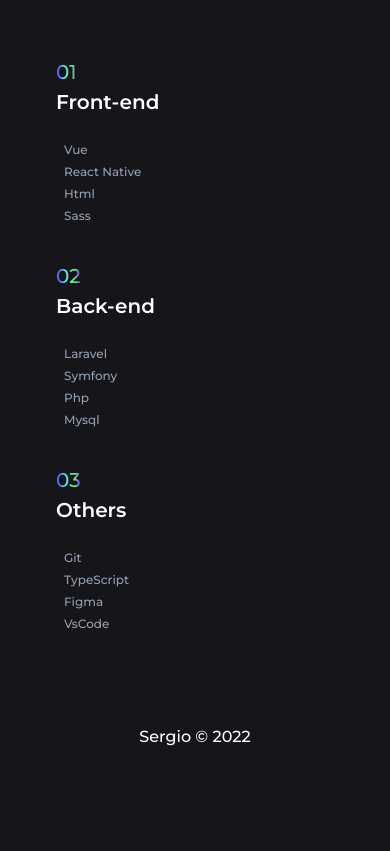
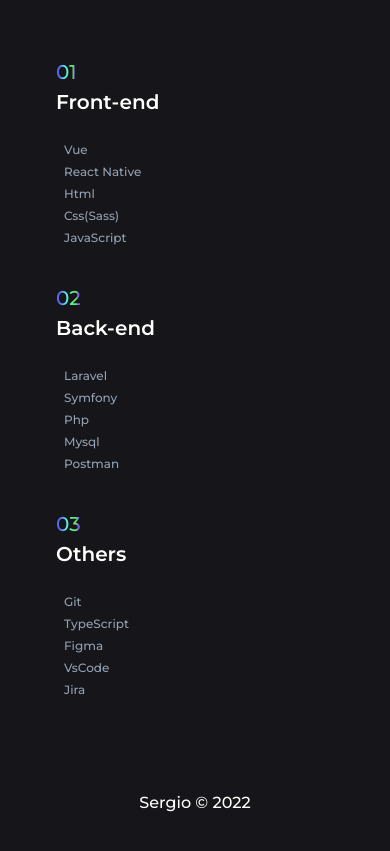
Before and after one commit to Semi-dios/analyst-sergio-penagos, a Vue app: page / in a window 390 px wide. Shown: the part 2280-3131 px from the top of the page. Before the commit the page ends 3077 px from the top, so only its background shows below. Built offline with nearby package versions, Linux system fonts and the light colour scheme; some icons are missing; what troisjs would draw is missing.

Commit message:
fix-scroll-mobile

```diff
--- a/src/locales/en.json
+++ b/src/locales/en.json
@@ -80,19 +80,22 @@
       "skill_1": "Vue",
       "skill_2": "React Native",
       "skill_3": "Html",
-      "skill_4": "Sass"
+      "skill_4": "Css(Sass)",
+      "skill_5": "JavaScript"
     },
     "back": {
       "skill_1": "Laravel",
       "skill_2": "Symfony",
       "skill_3": "Php",
-      "skill_4": "Mysql"
+      "skill_4": "Mysql",
+      "skill_5": "Postman"
     },
     "other": {
       "skill_1": "Git",
       "skill_2": "TypeScript",
       "skill_3": "Figma",
-      "skill_4": "VsCode"
+      "skill_4": "VsCode",
+      "skill_5": "Jira"
     }
   },
   "loading": {
--- a/src/locales/es.json
+++ b/src/locales/es.json
@@ -114,32 +114,24 @@
 
     "front": {
       "skill_1": "Vue",
-
       "skill_2": "React Native",
-
       "skill_3": "Html",
-
-      "skill_4": "Sass"
+      "skill_4": "Css(Sass)",
+      "skill_5": "JavaScript"
     },
-
     "back": {
       "skill_1": "Laravel",
-
       "skill_2": "Symfony",
-
       "skill_3": "Php",
-
-      "skill_4": "Mysql"
+      "skill_4": "Mysql",
+      "skill_5": "Postman"
     },
-
     "other": {
       "skill_1": "Git",
-
       "skill_2": "TypeScript",
-
       "skill_3": "Figma",
-
-      "skill_4": "VsCode"
+      "skill_4": "VsCode",
+      "skill_5": "Jira"
     }
   },
 
--- a/src/steps/AboutStep.vue
+++ b/src/steps/AboutStep.vue
@@ -3,7 +3,7 @@
     <div class="columns">
       <div
         class="column is-variable is-12-mobile is-9-tablet"
-        data-aos="fade-left"
+        data-aos="fade-up"
       >
         <div class="about-screen__description">
           <span class="text-gradient is-size-4-mobile is-size-3">{{
--- a/src/steps/HomeStep.vue
+++ b/src/steps/HomeStep.vue
@@ -5,7 +5,7 @@
         <div class="home-screen__title">
           <h1
             class="has-text-weight-bold title is-size-3-mobile is-size-1 is-spaced"
-            data-aos="fade-left"
+            data-aos="fade-up"
           >
             {{ $t("home.welcome") }}
             <span class="text-gradient">{{ $t("home.name") }}</span>
--- a/src/steps/ProjectStep.vue
+++ b/src/steps/ProjectStep.vue
@@ -28,7 +28,7 @@
 
               <h2
                 class="has-text-weight-bold is-size-4-mobile is-size-2 mb-6"
-                data-aos="fade-left"
+                data-aos="fade-up"
               >
                 {{ $t(`projects.name_${index}`) }}
               </h2>
@@ -72,7 +72,7 @@
               </div>
               <a
                 type="button"
-                data-aos="fade-left"
+                data-aos="fade-up"
                 :href="$t(`projects.site_${index}`)"
                 class="is-size-7-mobile is-size-5"
                 target="_blank"
--- a/src/steps/SkillStep.vue
+++ b/src/steps/SkillStep.vue
@@ -26,9 +26,9 @@
             {{ $t("skills.text_1") }}
           </h6>
 
-          <ul class="skill-screen__list" data-aos="fade-left">
+          <ul class="skill-screen__list" data-aos="fade-up">
             <li
-              v-for="index in 4"
+              v-for="index in 5"
               :key="index"
               class="has-text-weight-normal is-size-7-mobile is-size-6 mb-1"
             >
@@ -45,7 +45,7 @@
           </h6>
           <ul class="skill-screen__list" data-aos="fade-up">
             <li
-              v-for="index in 4"
+              v-for="index in 5"
               :key="index"
               class="has-text-weight-normal is-size-7-mobile is-size-6 mb-1"
             >
@@ -55,14 +55,14 @@
         </div>
       </div>
       <div class="column is-3-tablet is-variable is-12-mobile">
-        <div class="skill-screen__content-skill" data-aos="fade-left">
+        <div class="skill-screen__content-skill" data-aos="fade-up">
           <span class="text-gradient is-size-5-mobile is-size-4"> 03 </span>
           <h6 class="has-text-weight-semibold is-size-5-mobile is-size-4 mb-4">
             {{ $t("skills.text_3") }}
           </h6>
           <ul class="skill-screen__list" data-aos="fade-right">
             <li
-              v-for="index in 4"
+              v-for="index in 5"
               :key="index"
               class="has-text-weight-normal is-size-7-mobile is-size-6 mb-1"
             >
--- a/src/styles/main/_bg_dark.scss
+++ b/src/styles/main/_bg_dark.scss
@@ -92,10 +92,11 @@
           color: inherit;
           display: inline-flex;
           align-items: center;
+          cursor: pointer;
+
           &:hover,
           &:active {
             color: $primary-50;
-            cursor: pointer;
           }
 
           &:first-child {
--- a/src/styles/main/_bg_light.scss
+++ b/src/styles/main/_bg_light.scss
@@ -92,10 +92,11 @@
           color: inherit;
           display: inline-flex;
           align-items: center;
+          cursor: pointer;
+
           &:hover,
           &:active {
             color: $primary-50;
-            cursor: pointer;
           }
 
           &:first-child {
@@ -165,8 +166,7 @@
         color: $body-lg-color;
 
         &:hover,
-        &:active,
-        &:visited {
+        &:active {
           color: $primary-50;
           cursor: pointer;
         }
```
